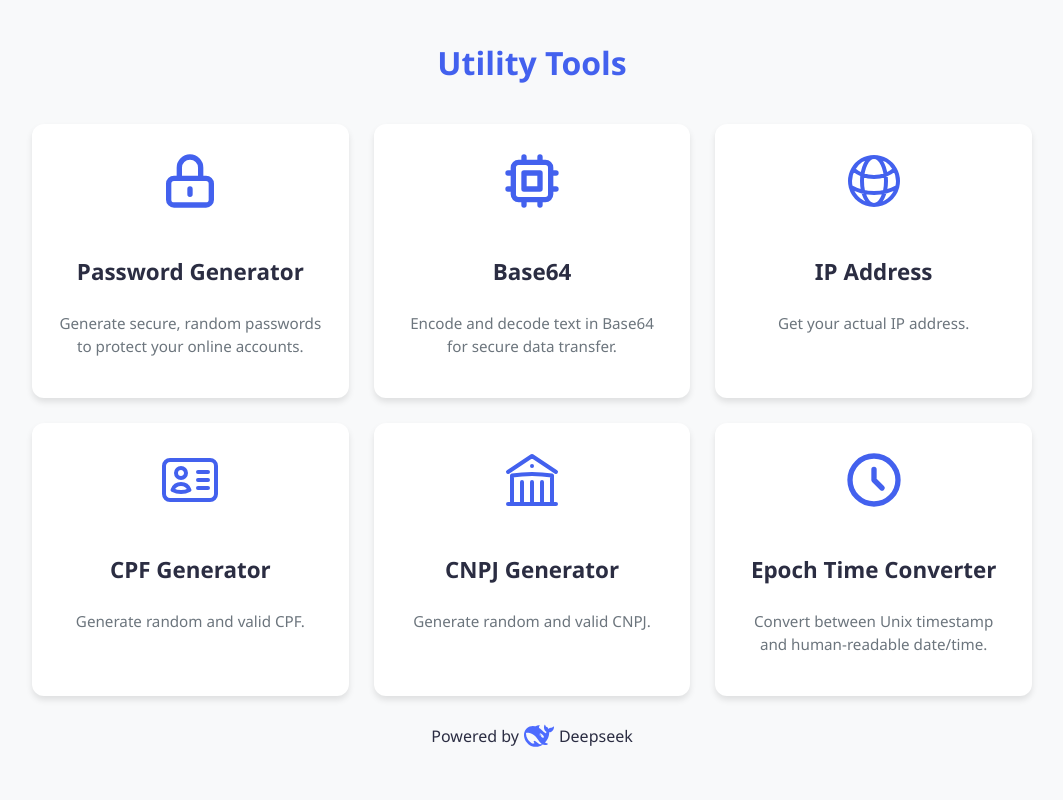
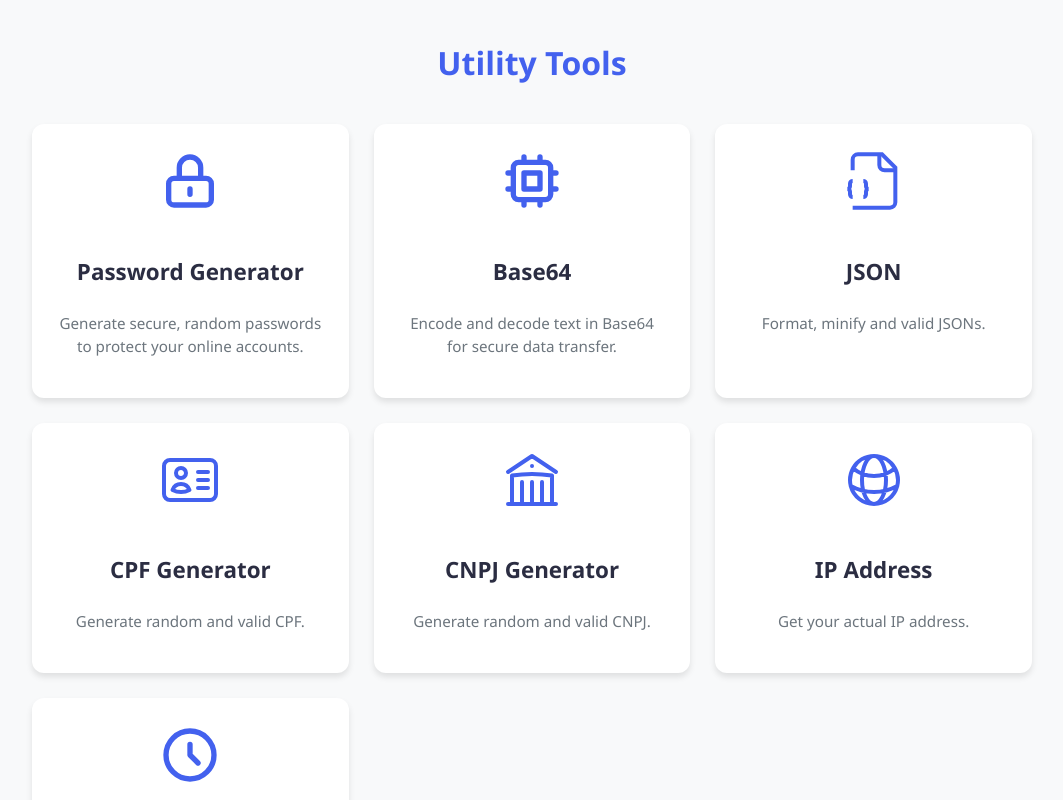
Before and after one commit to jardsonsales/utility_tools, a SvelteKit app: page / in a window 1280 px wide. Shown: the top 800 px of the page, without its empty margins (108-1171 px from the left). Built offline with nearby package versions, Linux system fonts and the light colour scheme.

Commit message:
feat: add json editor page
- add svelte-jsoneditor dependency
- create json editor page with format, minify and validation tools
- add route for json editor page
- update home page to include link to json editor page
- resolves #123

```diff
--- a/package.json
+++ b/package.json
@@ -25,6 +25,7 @@
 		"cookie": "0.7.0"
 	},
 	"dependencies": {
+		"svelte-jsoneditor": "^3.8.0",
 		"svelte-loading-spinners": "^0.3.6"
 	}
 }
--- a/src/routes/+page.svelte
+++ b/src/routes/+page.svelte
@@ -31,14 +31,14 @@
         {/snippet}
     </Card>
 
-    <Card title="IP Address" href="ip-address">
+    <Card title="JSON" href="json">
         {#snippet icon()}
-        <svg class="card-icon" xmlns="http://www.w3.org/2000/svg" fill="none" viewBox="0 0 24 24" stroke-width="1.5" stroke="currentColor">
-            <path stroke-linecap="round" stroke-linejoin="round" d="M12 21a9.004 9.004 0 0 0 8.716-6.747M12 21a9.004 9.004 0 0 1-8.716-6.747M12 21c2.485 0 4.5-4.03 4.5-9S14.485 3 12 3m0 18c-2.485 0-4.5-4.03-4.5-9S9.515 3 12 3m0 0a8.997 8.997 0 0 1 7.843 4.582M12 3a8.997 8.997 0 0 0-7.843 4.582m15.686 0A11.953 11.953 0 0 1 12 10.5c-2.998 0-5.74-1.1-7.843-2.918m15.686 0A8.959 8.959 0 0 1 21 12c0 .778-.099 1.533-.284 2.253m0 0A17.919 17.919 0 0 1 12 16.5c-3.162 0-6.133-.815-8.716-2.247m0 0A9.015 9.015 0 0 1 3 12c0-1.605.42-3.113 1.157-4.418" />
-        </svg>
+            <svg class="card-icon" xmlns="http://www.w3.org/2000/svg" fill="none" viewBox="0 0 24 24" stroke="currentColor" stroke-width="1.5">
+                <path d="M4 22h14a2 2 0 0 0 2-2V7l-5-5H6a2 2 0 0 0-2 2v4"/><path d="M14 2v4a2 2 0 0 0 2 2h4"/><path d="M4 12a1 1 0 0 0-1 1v1a1 1 0 0 1-1 1 1 1 0 0 1 1 1v1a1 1 0 0 0 1 1"/><path d="M8 18a1 1 0 0 0 1-1v-1a1 1 0 0 1 1-1 1 1 0 0 1-1-1v-1a1 1 0 0 0-1-1"/>
+            </svg>
         {/snippet}
         {#snippet description()}
-            Get your actual IP address.
+            Format, minify and valid JSONs.
         {/snippet}
     </Card>
 
@@ -64,6 +64,17 @@
         {/snippet}
     </Card>
 
+    <Card title="IP Address" href="ip-address">
+        {#snippet icon()}
+        <svg class="card-icon" xmlns="http://www.w3.org/2000/svg" fill="none" viewBox="0 0 24 24" stroke-width="1.5" stroke="currentColor">
+            <path stroke-linecap="round" stroke-linejoin="round" d="M12 21a9.004 9.004 0 0 0 8.716-6.747M12 21a9.004 9.004 0 0 1-8.716-6.747M12 21c2.485 0 4.5-4.03 4.5-9S14.485 3 12 3m0 18c-2.485 0-4.5-4.03-4.5-9S9.515 3 12 3m0 0a8.997 8.997 0 0 1 7.843 4.582M12 3a8.997 8.997 0 0 0-7.843 4.582m15.686 0A11.953 11.953 0 0 1 12 10.5c-2.998 0-5.74-1.1-7.843-2.918m15.686 0A8.959 8.959 0 0 1 21 12c0 .778-.099 1.533-.284 2.253m0 0A17.919 17.919 0 0 1 12 16.5c-3.162 0-6.133-.815-8.716-2.247m0 0A9.015 9.015 0 0 1 3 12c0-1.605.42-3.113 1.157-4.418" />
+        </svg>
+        {/snippet}
+        {#snippet description()}
+            Get your actual IP address.
+        {/snippet}
+    </Card>
+
     <Card title="Epoch Time Converter" href="epoch-converter">
         {#snippet icon()}
         <svg class="card-icon" xmlns="http://www.w3.org/2000/svg" fill="none" viewbox="0 0 24 24" stroke="currentcolor">
--- a/vite.config.ts
+++ b/vite.config.ts
@@ -2,5 +2,8 @@ import { sveltekit } from '@sveltejs/kit/vite';
 import { defineConfig } from 'vite';
 
 export default defineConfig({
-	plugins: [sveltekit()]
+	plugins: [sveltekit()],
+    optimizeDeps: {
+        exclude: ['svelte-awesome']
+    },
 });
```
Also changed, not shown: src/routes/Footer.svelte (+1 -1 lines), src/routes/json/+page.svelte (added, +38 -0 lines), 1 other file (tests, documents, lock files or other folders).
